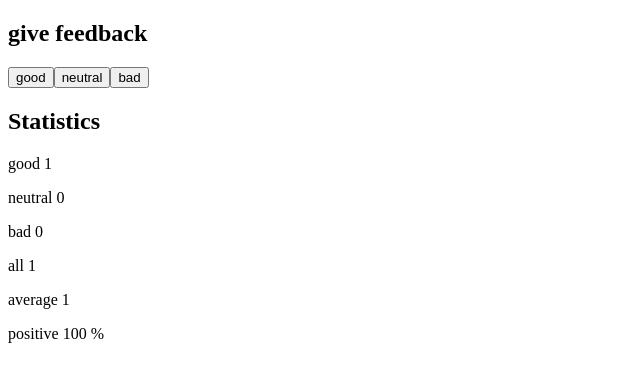
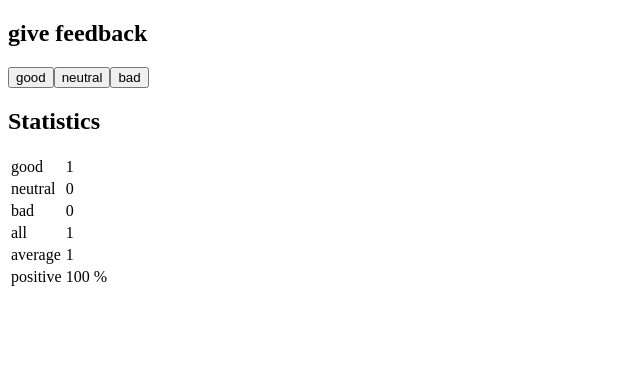
Before and after one commit to sidpatel93/fullstack-part1, a React (Create React App) app in the folder ex-1.6-1.14/: page / in a window 1280 px wide. Both pictures are taken after a click on the button "good". Shown: the top 382 px of the page, without its empty margins (0-640 px from the left). Built offline with nearby package versions, Linux system fonts and the light colour scheme.

Commit message:
added html table

```diff
--- a/ex-1.6-1.14/src/App.js
+++ b/ex-1.6-1.14/src/App.js
@@ -11,7 +11,10 @@ const Button = ({handler, label}) => {
 const StatisticLine = ({title, count}) => {
 return (
   <>
-    <p>{title} {count}</p>
+    <tr>
+      <td>{title}</td>
+      <td>{count}</td>
+    </tr>
   </>
 )
 }
@@ -63,10 +66,13 @@ const App = () => {
       <Button label={"good"} handler={() => setGood(good + 1)} />
       <Button label={"neutral"} handler={() => setNeutral(neutral +1)} />
       <Button label={"bad"} handler={() => setBad(bad +1)} />
+
       <h2>
         Statistics
       </h2>
+      <table>
       <Statistics stats={stats} />
+      </table>
     </div>
   )
 }
```
